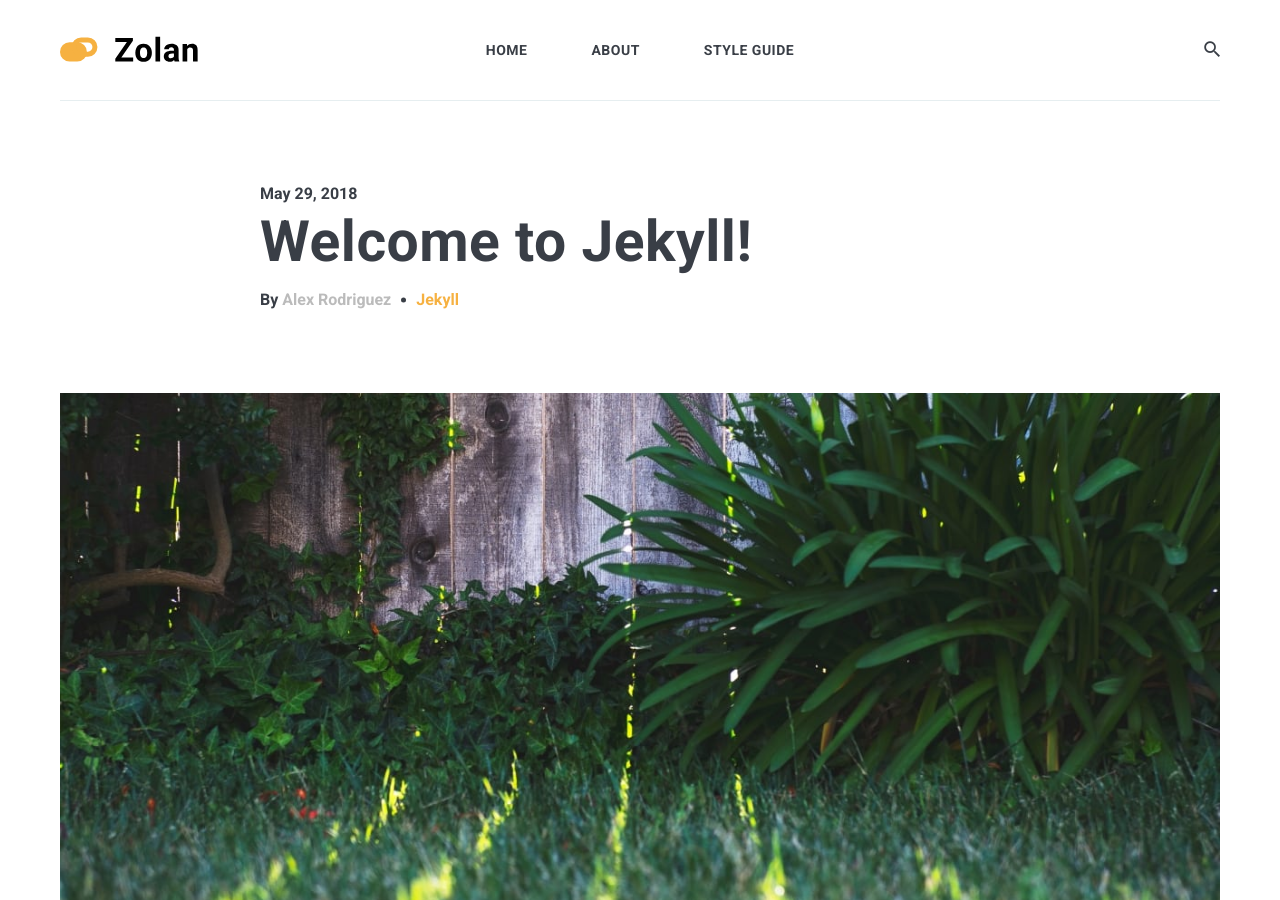
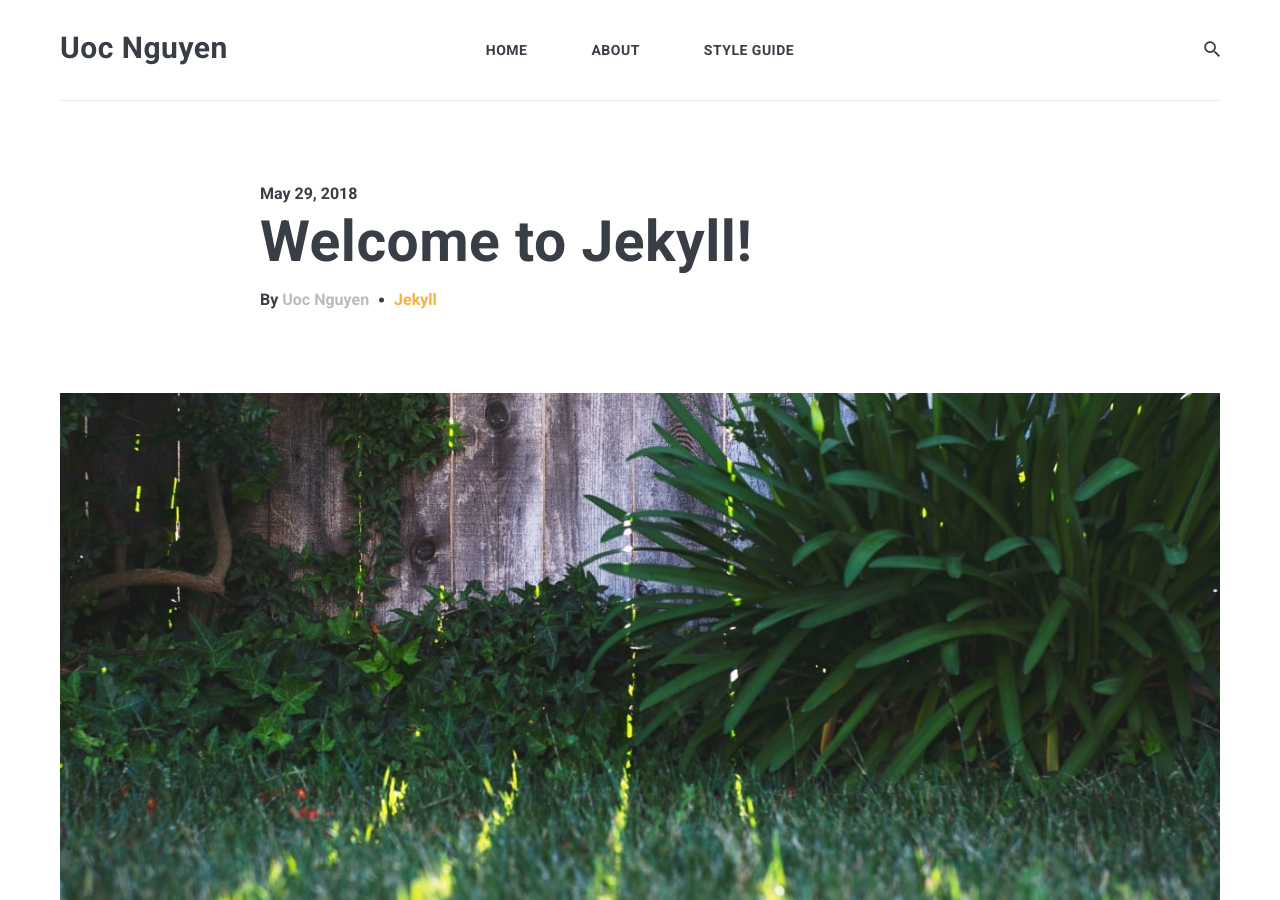
Before and after one commit to artemsheludko/zolan, a Jekyll site: the page built from _posts/2018-05-29-welcome-to-jekyll.markdown, in a window 1280 px wide and 900 px high. Built offline with Jekyll 4.4.1, drawn with Linux system fonts in a browser that asks for light colours; nearby versions of some CDN libraries; comment, search, counter and statistics services are not loaded.

Commit message:
Update settings.yml

```diff
--- a/_data/settings.yml
+++ b/_data/settings.yml
@@ -1,14 +1,14 @@
 #-------------------------------
 # General Site Settings
-title: Zolan
-logo: logo.svg # You can add own logo.
-description: Zolan is modern minimal theme for Jekyll
+title: Uoc Nguyen
+#logo: logo.svg # You can add own logo.
+description: Uoc Nguyen is Frontend Developer and UI/UX Designer
 
 
 #-------------------------------
 # Author Settings
 author:
-  name: Alex Rodriguez
+  name: Uoc Nguyen
   image: 01.jpg
   say-hello: Hello, I’m <strong>Alex Rodriguez</strong>
   bio: Designs, talks, and writes about <strong>web</strong>, <strong>ethics</strong>, <strong>privacy</strong>, and dev. I share design tutorials, free resources and inspiration. Loves <a href="#">music</a> & riding his bicycle.
```
